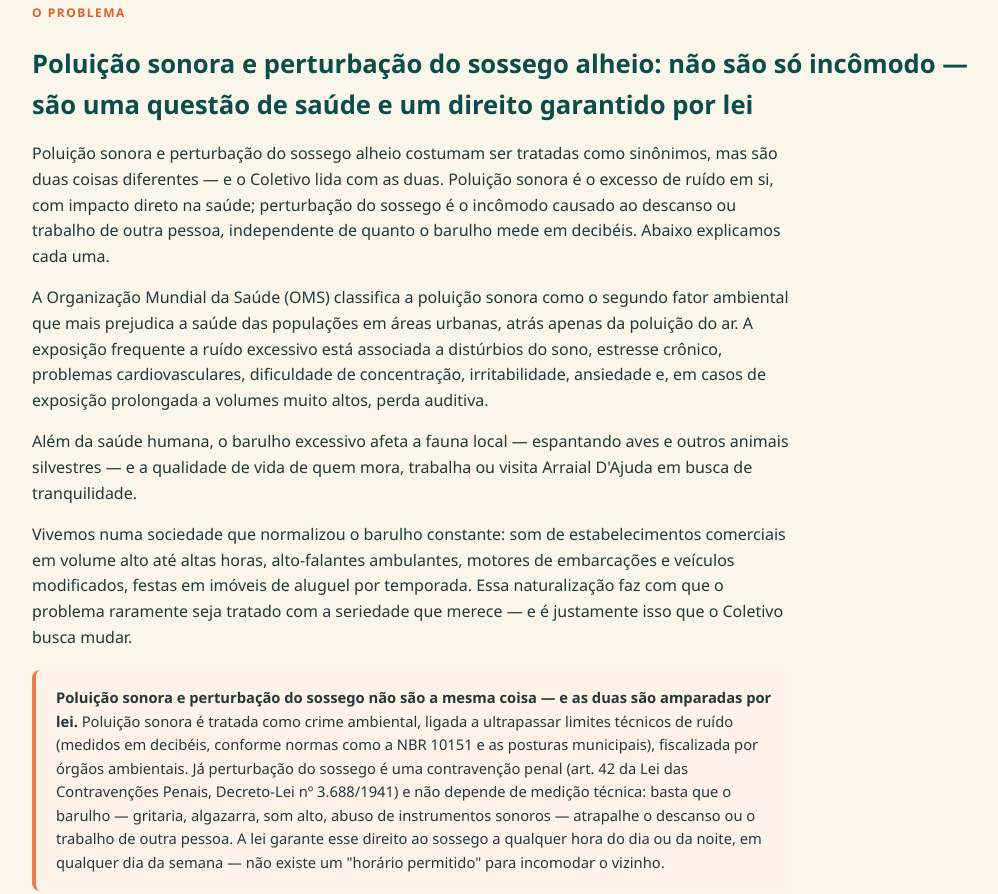
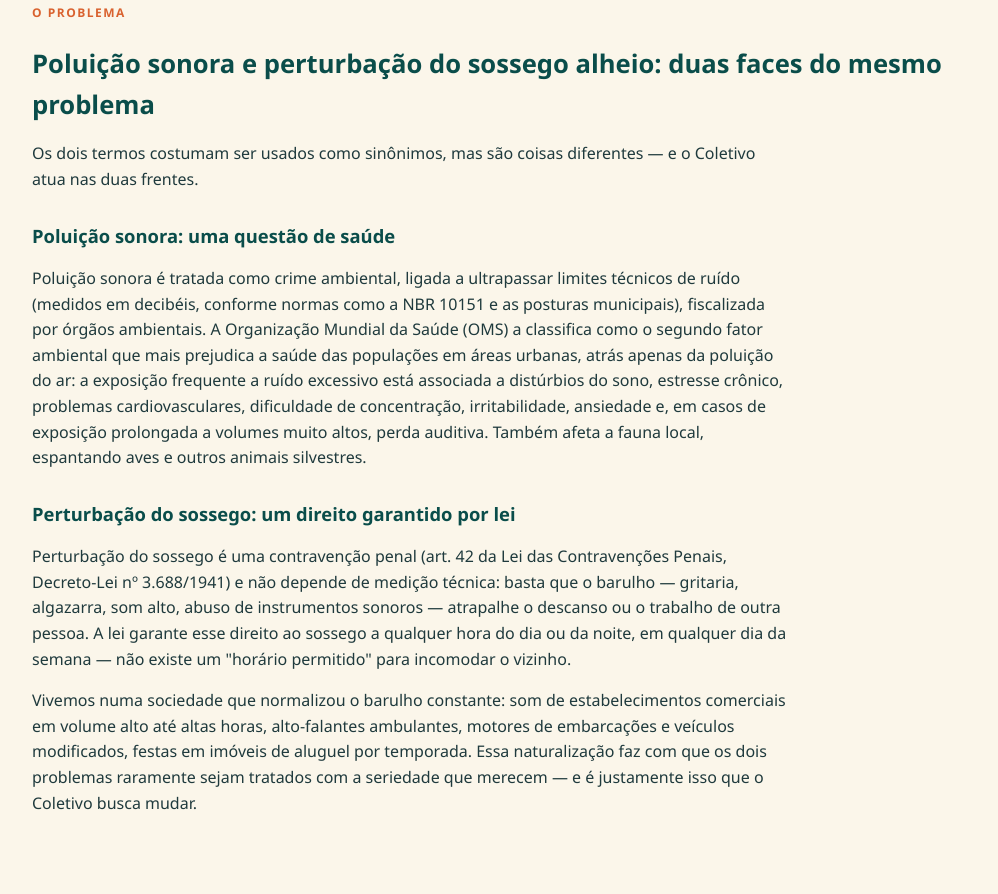
Before and after one commit to coletivopoluicaosonora/coletivopoluicaosonora.github.io, a plain HTML site: page index.html in a window 1280 px wide. Shown: the part 553-1447 px from the top of the page, without its empty margins (132-1130 px from the left). Drawn offline with Linux system fonts and the light colour scheme.

Commit message:
Add files via upload

```diff
--- a/index.html
+++ b/index.html
@@ -71,6 +71,7 @@
   h2{ font-size: 1.6rem; color: var(--oceano-escuro); margin-bottom: 8px; }
   .kicker{ text-transform:uppercase; letter-spacing:1.5px; font-size:.75rem; color: var(--coral-escuro); font-weight:700; margin-bottom:6px; }
   .lead{ max-width: 760px; }
+  .lead h3{ color: var(--oceano-escuro); font-size: 1.15rem; margin: 28px 0 6px; }
 
   .cards{ display:grid; grid-template-columns: repeat(auto-fit, minmax(220px,1fr)); gap:20px; margin-top: 28px; }
   .card{
@@ -133,15 +134,17 @@
 <section id="sobre" class="faixa-clara">
   <div class="container">
     <div class="kicker">O problema</div>
-    <h2>Poluição sonora e perturbação do sossego alheio: não são só incômodo — são uma questão de saúde e um direito garantido por lei</h2>
+    <h2>Poluição sonora e perturbação do sossego alheio: duas faces do mesmo problema</h2>
     <div class="lead">
-      <p>Poluição sonora e perturbação do sossego alheio costumam ser tratadas como sinônimos, mas são duas coisas diferentes — e o Coletivo lida com as duas. Poluição sonora é o excesso de ruído em si, com impacto direto na saúde; perturbação do sossego é o incômodo causado ao descanso ou trabalho de outra pessoa, independente de quanto o barulho mede em decibéis. Abaixo explicamos cada uma.</p>
-      <p>A Organização Mundial da Saúde (OMS) classifica a poluição sonora como o segundo fator ambiental que mais prejudica a saúde das populações em áreas urbanas, atrás apenas da poluição do ar. A exposição frequente a ruído excessivo está associada a distúrbios do sono, estresse crônico, problemas cardiovasculares, dificuldade de concentração, irritabilidade, ansiedade e, em casos de exposição prolongada a volumes muito altos, perda auditiva.</p>
-      <p>Além da saúde humana, o barulho excessivo afeta a fauna local — espantando aves e outros animais silvestres — e a qualidade de vida de quem mora, trabalha ou visita Arraial D'Ajuda em busca de tranquilidade.</p>
-      <p>Vivemos numa sociedade que normalizou o barulho constante: som de estabelecimentos comerciais em volume alto até altas horas, alto-falantes ambulantes, motores de embarcações e veículos modificados, festas em imóveis de aluguel por temporada. Essa naturalização faz com que o problema raramente seja tratado com a seriedade que merece — e é justamente isso que o Coletivo busca mudar.</p>
-      <div class="aviso">
-        <strong>Poluição sonora e perturbação do sossego não são a mesma coisa — e as duas são amparadas por lei.</strong> Poluição sonora é tratada como crime ambiental, ligada a ultrapassar limites técnicos de ruído (medidos em decibéis, conforme normas como a NBR 10151 e as posturas municipais), fiscalizada por órgãos ambientais. Já perturbação do sossego é uma contravenção penal (art. 42 da Lei das Contravenções Penais, Decreto-Lei nº 3.688/1941) e não depende de medição técnica: basta que o barulho — gritaria, algazarra, som alto, abuso de instrumentos sonoros — atrapalhe o descanso ou o trabalho de outra pessoa. A lei garante esse direito ao sossego a qualquer hora do dia ou da noite, em qualquer dia da semana — não existe um "horário permitido" para incomodar o vizinho.
-      </div>
+      <p>Os dois termos costumam ser usados como sinônimos, mas são coisas diferentes — e o Coletivo atua nas duas frentes.</p>
+
+      <h3>Poluição sonora: uma questão de saúde</h3>
+      <p>Poluição sonora é tratada como crime ambiental, ligada a ultrapassar limites técnicos de ruído (medidos em decibéis, conforme normas como a NBR 10151 e as posturas municipais), fiscalizada por órgãos ambientais. A Organização Mundial da Saúde (OMS) a classifica como o segundo fator ambiental que mais prejudica a saúde das populações em áreas urbanas, atrás apenas da poluição do ar: a exposição frequente a ruído excessivo está associada a distúrbios do sono, estresse crônico, problemas cardiovasculares, dificuldade de concentração, irritabilidade, ansiedade e, em casos de exposição prolongada a volumes muito altos, perda auditiva. Também afeta a fauna local, espantando aves e outros animais silvestres.</p>
+
+      <h3>Perturbação do sossego: um direito garantido por lei</h3>
+      <p>Perturbação do sossego é uma contravenção penal (art. 42 da Lei das Contravenções Penais, Decreto-Lei nº 3.688/1941) e não depende de medição técnica: basta que o barulho — gritaria, algazarra, som alto, abuso de instrumentos sonoros — atrapalhe o descanso ou o trabalho de outra pessoa. A lei garante esse direito ao sossego a qualquer hora do dia ou da noite, em qualquer dia da semana — não existe um "horário permitido" para incomodar o vizinho.</p>
+
+      <p>Vivemos numa sociedade que normalizou o barulho constante: som de estabelecimentos comerciais em volume alto até altas horas, alto-falantes ambulantes, motores de embarcações e veículos modificados, festas em imóveis de aluguel por temporada. Essa naturalização faz com que os dois problemas raramente sejam tratados com a seriedade que merecem — e é justamente isso que o Coletivo busca mudar.</p>
     </div>
   </div>
 </section>
```
